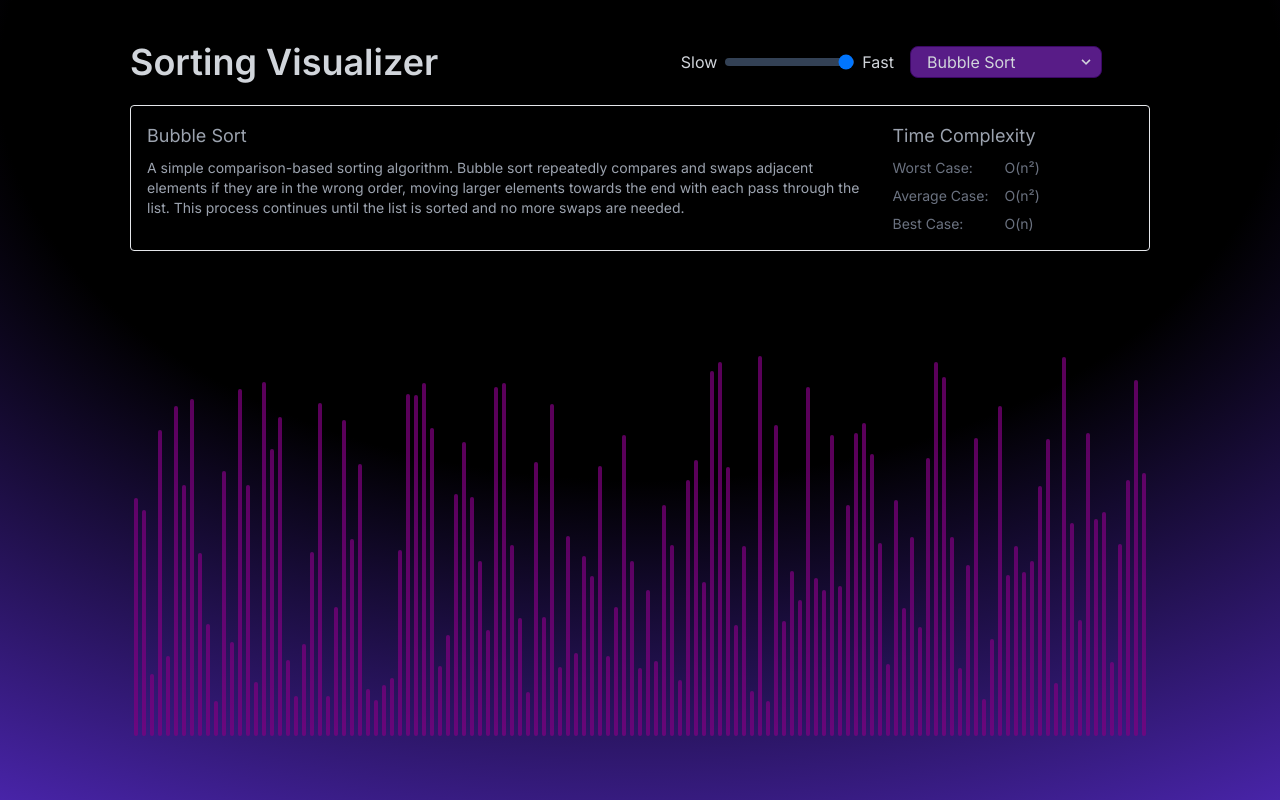
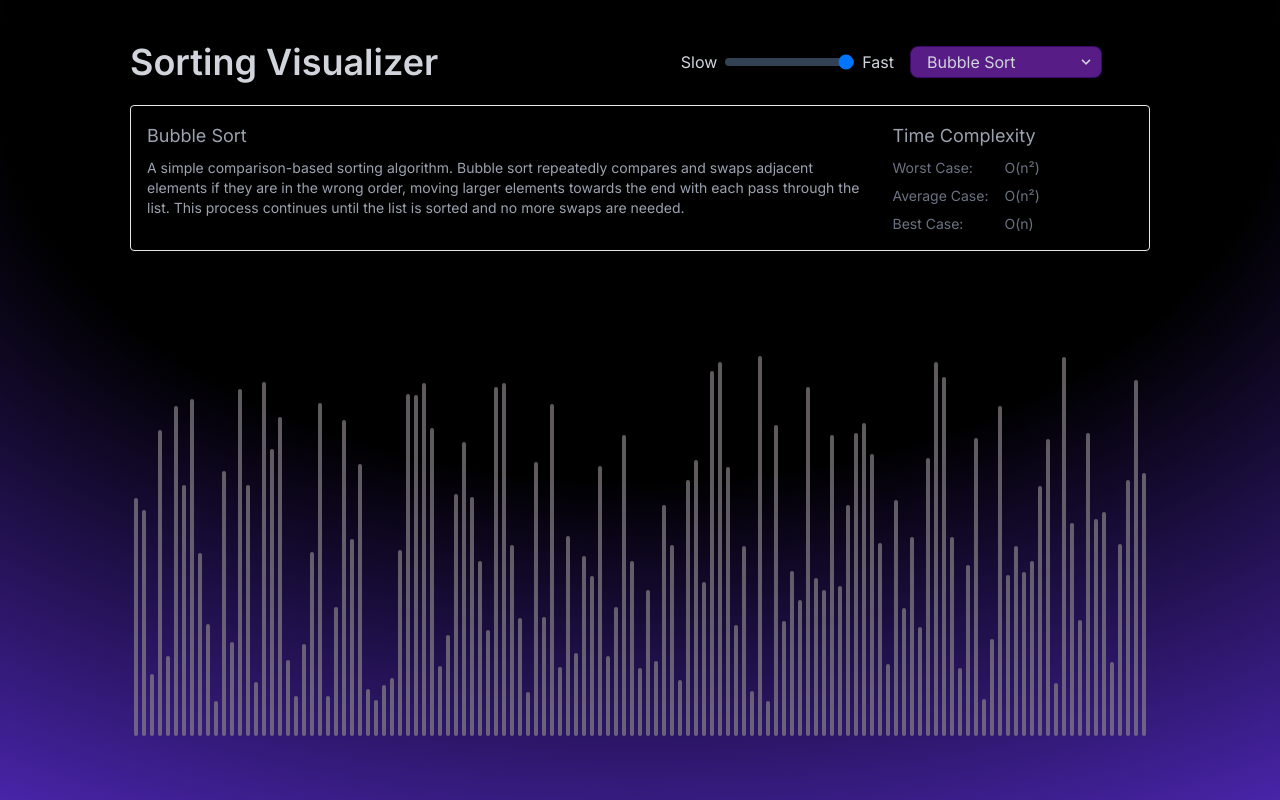
Before and after one commit to Exploser/algorithm-visualizer, a Next.js app in the folder algorithm-visualizer/: page / in a window 1280 px wide. Built offline with nearby package versions, Linux system fonts and the light colour scheme.

Commit message:
Update styling

```diff
--- a/algorithm-visualizer/src/app/globals.css
+++ b/algorithm-visualizer/src/app/globals.css
@@ -34,7 +34,7 @@ body {
 }
 
 .default-line-color {
-  background-color: #800080;
+  background-color: #868186;
 }
 
 .change-line-color {
```
